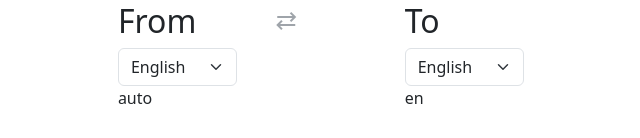
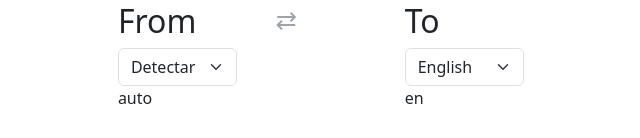
Before and after one commit to iraprojects/clonTranslatorDeepl, a React (Vite) app: page / in a window 1280 px wide. Shown: the part 376-514 px from the top of the page, without its empty margins (319-959 px from the left). Built offline with nearby package versions, Linux system fonts and the light colour scheme.

Commit message:
created types for SectionType Form and To

```diff
--- a/src/App.tsx
+++ b/src/App.tsx
@@ -6,6 +6,7 @@
 import ArrorIcon from './assets/Icons'
 import Head from './components/Head'
 import LanguageSelector from './components/LanguageSelector'
+import { SectionType } from './types.d'
 
 function App() {
   // 3° paso: usar el hook reducer
@@ -20,7 +21,7 @@
           <Col>
             <h2>From</h2>
             <LanguageSelector
-              type='from'
+              type={SectionType.From}
               value={fromLanguage}
               onChange={setFromLanguages}
             />
@@ -33,7 +34,7 @@
           <Col>
             <h2>To</h2>
             <LanguageSelector
-              type='to'
+              type={SectionType.To}
               value={toLanguage}
               onChange={setToLanguages} />
               {toLanguage}
--- a/src/components/LanguageSelector.tsx
+++ b/src/components/LanguageSelector.tsx
@@ -1,11 +1,11 @@
 import { Form } from "react-bootstrap"
-import { SUPPORTED_LANGUAGES } from '../constants'
+import { AUTO_LANGUAGE, SUPPORTED_LANGUAGES } from '../constants'
 import React from "react"
-import { FromLanguage, Language } from "../types"
+import { FromLanguage, Language, SectionType } from "../types.d"
 
 type Props =
-  | { type: 'from', value: FromLanguage, onChange: (language: FromLanguage) => void }
-  | { type: 'to', value: Language, onChange: (language: Language) => void }
+  | { type: SectionType.From, value: FromLanguage, onChange: (language: FromLanguage) => void }
+  | { type: SectionType.To, value: Language, onChange: (language: Language) => void }
 
 function LanguageSelector({ onChange, type, value }: Props) {
   const handleChange = (event: React.ChangeEvent<HTMLSelectElement>) => {
@@ -14,6 +14,7 @@
 
   return (
     <Form.Select aria-label="Selecciona el idioma" onChange={handleChange} value={value}>
+      { type === SectionType.From && <option value={AUTO_LANGUAGE}>Detectar idioma</option> }
       {Object.entries(SUPPORTED_LANGUAGES).map(([key, literal]) => (
         <option key={key} value={key}>
           {literal}
--- a/src/types.d.ts
+++ b/src/types.d.ts
@@ -18,3 +18,8 @@
   | { type: 'SET_TO_LANGUAGE', payload: Language }
   | { type: 'SET_FROM_TEXT', payload: string }
   | { type: 'SET_RESULT', payload: string }
+
+  export enum SectionType {
+    From = 'from',
+    To = 'to'
+  }
```
